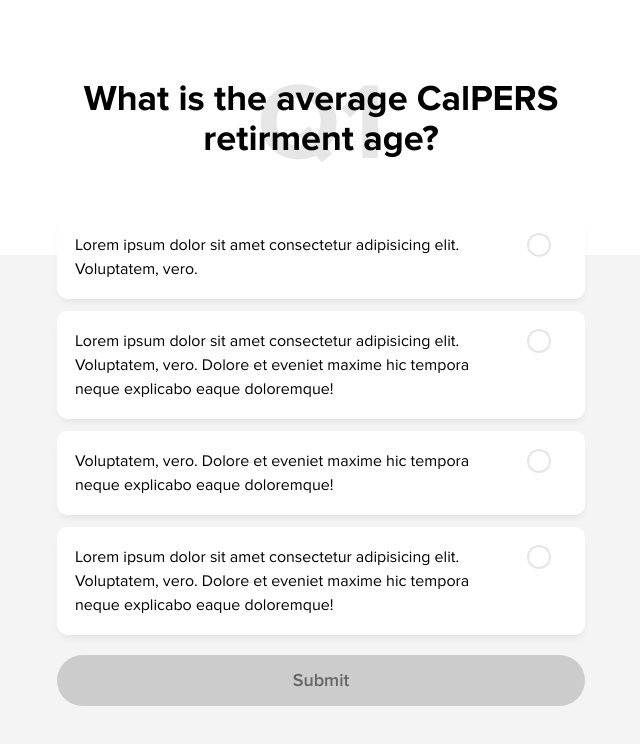
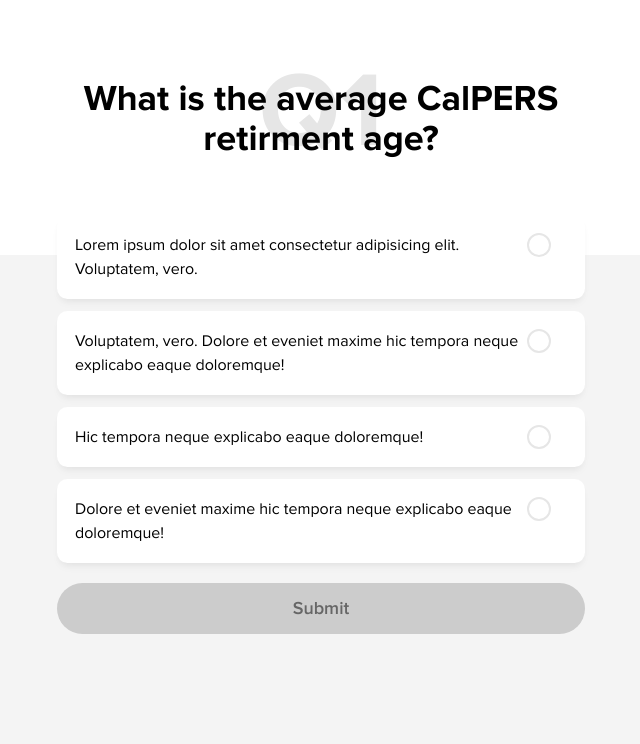
Before and after one commit to dkrasniy/poll-design-pers, a plain HTML site: page index.html in a window 1280 px wide. Shown: the whole page, without its empty margins (319-959 px from the left). Drawn offline with nearby package versions, Linux system fonts and the light colour scheme.

Commit message:
Shorten answers

```diff
--- a/css/custom.scss
+++ b/css/custom.scss
@@ -53,8 +53,8 @@ html,body,p,h1,h2 {
 	width: 100%;
 	left: 0;
 	z-index: 0;
-	top: -10px;
-	font-size: calc(1vw + 6em);
+	top: -20px;
+	font-size: calc(2vw + 5em);
 	line-height: 1;
 }
 
@@ -74,7 +74,7 @@ html,body,p,h1,h2 {
 		border-radius: $border-radius;
 		margin-bottom: .75em;
 		padding: 1em;
-		padding-right: 5em;
+		padding-right: 4em;
 		border: 2px solid transparent;
 		box-shadow: 0 6px 10px -3px rgba(0, 0, 0, 0.05), 0 4px 6px -2px rgba(0, 0, 0, 0.03);
 		cursor: pointer;
--- a/index.html
+++ b/index.html
@@ -25,15 +25,15 @@
                   </li>
                   <li>
                         <input type="radio" name="radioButton" id="radio4">
-                        <label for="radio4">Lorem ipsum dolor sit amet consectetur adipisicing elit. Voluptatem, vero. Dolore et eveniet maxime hic tempora neque explicabo eaque doloremque!</label>
+                        <label for="radio4">Voluptatem, vero. Dolore et eveniet maxime hic tempora neque explicabo eaque doloremque!</label>
                      </li>
                   <li>
                      <input type="radio" name="radioButton" id="radio2">
-                     <label for="radio2">Voluptatem, vero. Dolore et eveniet maxime hic tempora neque explicabo eaque doloremque!</label>
+                     <label for="radio2">Hic tempora neque explicabo eaque doloremque!</label>
                   </li>
                   <li>
                      <input type="radio" name="radioButton" id="radio3">
-                     <label for="radio3">Lorem ipsum dolor sit amet consectetur adipisicing elit. Voluptatem, vero. Dolore et eveniet maxime hic tempora neque explicabo eaque doloremque!</label>
+                     <label for="radio3">Dolore et eveniet maxime hic tempora neque explicabo eaque doloremque!</label>
                   </li>
                </ul>
             </fieldset>
```
Also changed, not shown: css/custom.css.
